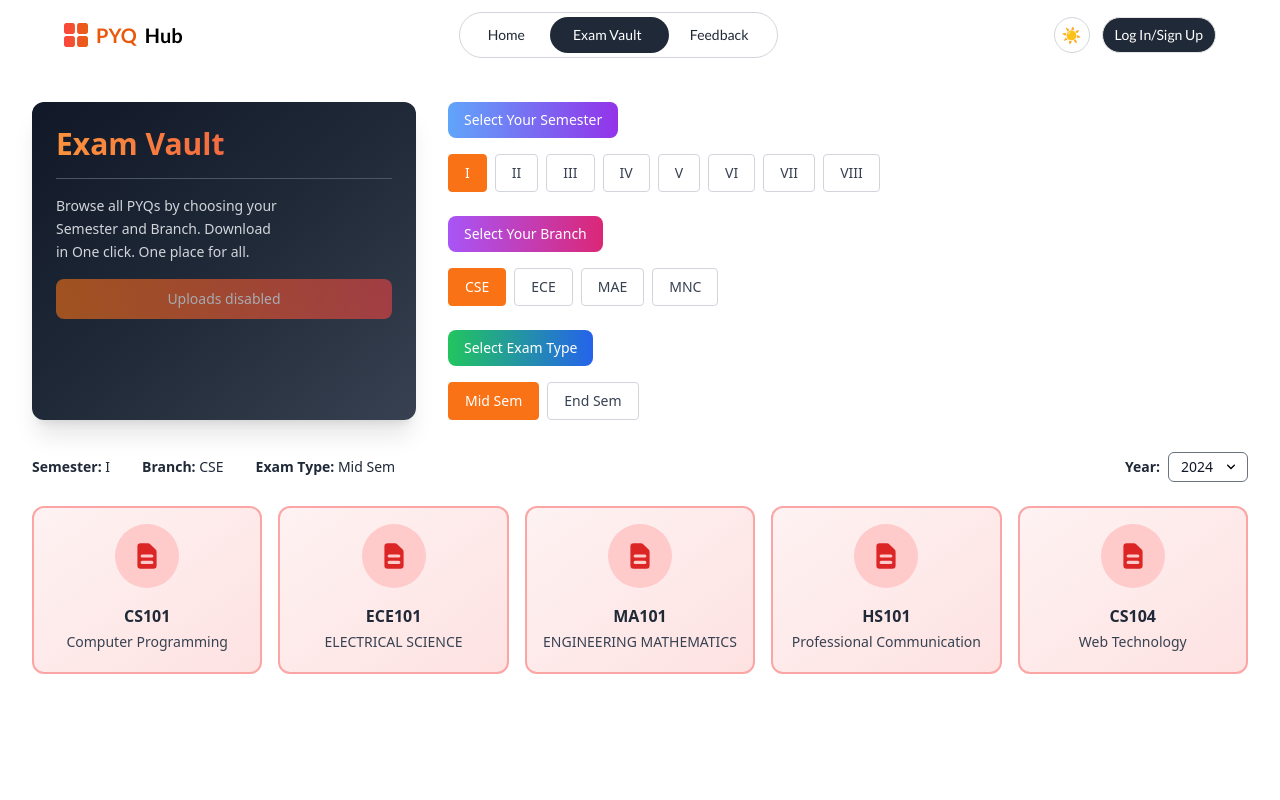
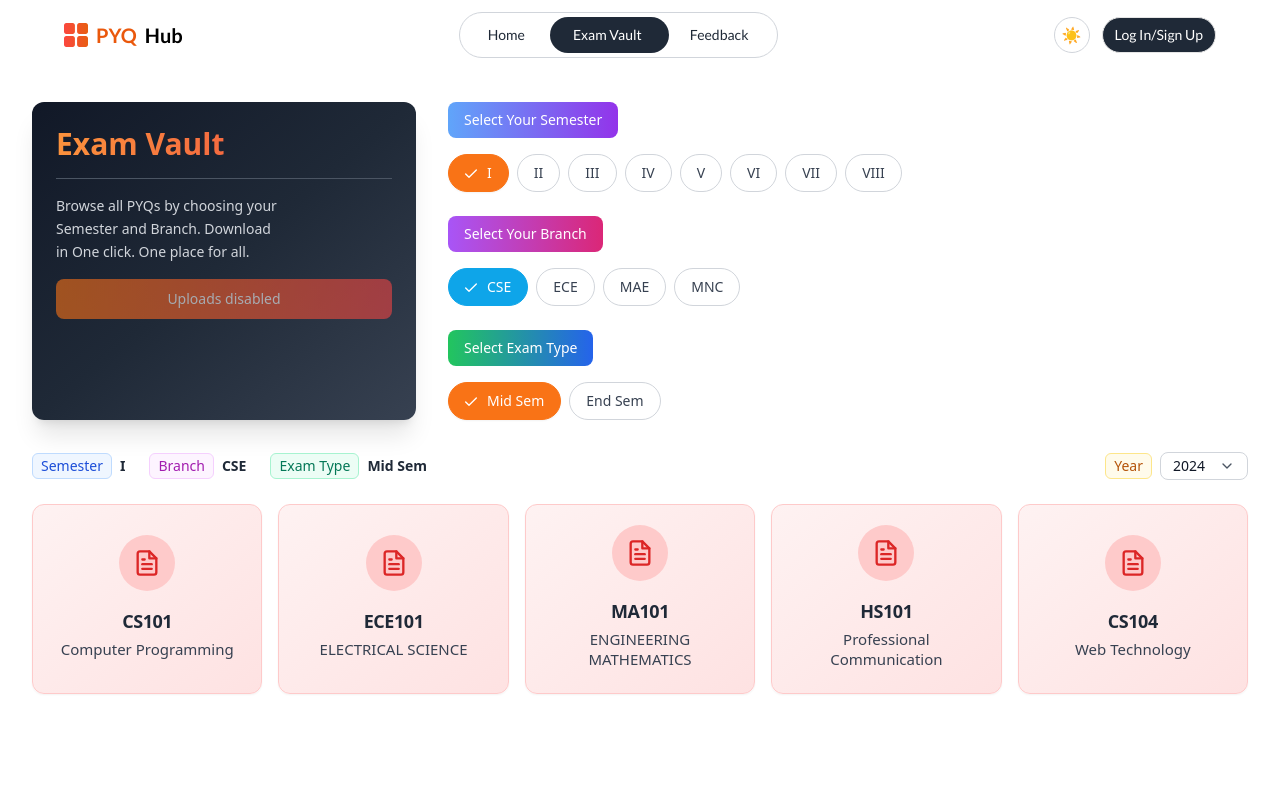
Before and after one commit to Git-shivansh/Nexus-Frontend, a React (Vite) app: page /exam-vault in a window 1280 px wide. Shown: the top 800 px of the page. Built offline with nearby package versions, Linux system fonts and the light colour scheme.

Commit message:
Feedback form added

```diff
--- a/package.json
+++ b/package.json
@@ -20,6 +20,7 @@
     "react": "^19.1.0",
     "react-dom": "^19.1.0",
     "react-dropzone": "^14.3.8",
+    "react-icons": "^5.5.0",
     "react-router-dom": "^7.7.1",
     "react-wavify": "^1.11.1",
     "tailwind-merge": "^3.3.1",
--- a/src/components/ExamVault.jsx
+++ b/src/components/ExamVault.jsx
@@ -1,4 +1,5 @@
 import React, { useState, useEffect } from "react";
+import { FiChevronDown, FiChevronUp, FiFileText, FiExternalLink, FiCheck } from "react-icons/fi";
 import { useDropzone } from "react-dropzone";
 import Footer from "./Footer";
 // Efficient drag-and-drop file upload using react-dropzone
@@ -95,6 +96,7 @@ function FileDropZone({ onFileAccepted }) {
 }
 
 const ExamVault = () => {
+  const FILTERS_STORAGE_KEY = "examVaultFilters";
   const [showSemesterDropdown, setShowSemesterDropdown] = useState(false);
   const [showYearDropdown, setShowYearDropdown] = useState(false); // page-level year dropdown
   const [showUploadYearDropdown, setShowUploadYearDropdown] = useState(false); // upload form year dropdown
@@ -107,10 +109,20 @@ const ExamVault = () => {
   const uploadYearDropdownRef = React.useRef(null); // upload form year dropdown ref
   const branchDropdownRef = React.useRef(null);
   const typeDropdownRef = React.useRef(null);
-  const [selectedSemester, setSelectedSemester] = useState("I");
-  const [selectedBranch, setBranch] = useState("CSE");
-  const [selectedYear, setSelectedYear] = useState("2024");
-  const [selectedExamType, setSelectedExamType] = useState("Mid Sem");
+  const loadSavedFilters = () => {
+    try {
+      const raw = localStorage.getItem(FILTERS_STORAGE_KEY);
+      if (!raw) return {};
+      const saved = JSON.parse(raw);
+      return saved && typeof saved === "object" ? saved : {};
+    } catch {
+      return {};
+    }
+  };
+  const [selectedSemester, setSelectedSemester] = useState(() => loadSavedFilters().semester || "I");
+  const [selectedBranch, setBranch] = useState(() => loadSavedFilters().branch || "CSE");
+  const [selectedYear, setSelectedYear] = useState(() => String(loadSavedFilters().year || "2024"));
+  const [selectedExamType, setSelectedExamType] = useState(() => loadSavedFilters().examType || "Mid Sem");
   const [examPapers, setExamPapers] = useState([]);
   const [allPapers, setAllPapers] = useState([]);
   const [loading, setLoading] = useState(false);
@@ -124,6 +136,18 @@ const ExamVault = () => {
     branch: "CSE",
   });
   const [uploadFile, setUploadFile] = useState(null);
+  // Save filters to localStorage whenever they change
+  useEffect(() => {
+    try {
+      const payload = {
+        semester: selectedSemester,
+        branch: selectedBranch,
+        year: selectedYear,
+        examType: selectedExamType,
+      };
+      localStorage.setItem(FILTERS_STORAGE_KEY, JSON.stringify(payload));
+    } catch {}
+  }, [selectedSemester, selectedBranch, selectedYear, selectedExamType]);
   // ...existing code...
   // Close dropdowns when clicking outside
   useEffect(() => {
@@ -240,27 +264,20 @@ const ExamVault = () => {
         href={paper.fileUrl}
         target="_blank"
         rel="noopener noreferrer"
-        className="bg-gradient-to-br from-red-50 to-red-100 rounded-xl p-3 md:p-4 hover:shadow-lg transition-all duration-300 cursor-pointer hover:from-red-100 hover:to-red-200 border-2 border-red-300 hover:border-red-400 flex flex-col items-center justify-center gap-2"
+        className="group relative rounded-xl p-4 md:p-5 transition-all duration-300 cursor-pointer flex flex-col items-center justify-center gap-2 border bg-gradient-to-br from-red-50 to-red-100 hover:from-red-100 hover:to-red-200 border-red-200 hover:border-red-300 shadow-sm hover:shadow-md dark:from-red-900/20 dark:to-red-900/10 dark:hover:from-red-900/30 dark:hover:to-red-900/20 dark:border-red-900/30 dark:hover:border-red-800/50 backdrop-blur-[1px] focus:outline-none focus-visible:ring-2 focus-visible:ring-orange-400/60"
       >
-        <div className="w-12 h-12 md:w-16 md:h-16 flex-shrink-0 mb-2 bg-red-200 rounded-full flex items-center justify-center">
-          {/* PDF Icon */}
-          <svg
-            className="w-6 h-6 md:w-8 md:h-8 text-red-600"
-            fill="currentColor"
-            viewBox="0 0 20 20"
-          >
-            <path
-              fillRule="evenodd"
-              d="M4 4a2 2 0 012-2h4.586A2 2 0 0112 2.586L15.414 6A2 2 0 0116 7.414V16a2 2 0 01-2 2H6a2 2 0 01-2-2V4zm2 6a1 1 0 011-1h6a1 1 0 110 2H7a1 1 0 01-1-1zm1 3a1 1 0 100 2h6a1 1 0 100-2H7z"
-              clipRule="evenodd"
+        <FiExternalLink
+          className="absolute top-2 right-2 h-4 w-4 text-red-400/0 group-hover:text-red-500 transition-colors duration-200 dark:text-red-400/0 dark:group-hover:text-red-300"
+          aria-hidden="true"
         />
-          </svg>
+        <div className="w-12 h-12 md:w-14 md:h-14 flex-shrink-0 mb-2 rounded-full flex items-center justify-center bg-red-200 text-red-600 dark:bg-red-900/40 dark:text-red-300">
+          <FiFileText className="w-6 h-6 md:w-7 md:h-7" aria-hidden="true" />
         </div>
         <div className="flex flex-col items-center justify-center w-full">
-          <div className="font-bold text-base text-gray-800 mb-1 text-center">
+          <div className="font-extrabold tracking-tight text-base md:text-lg text-gray-800 dark:text-gray-100 mb-1 text-center">
             {paper.subjectCode}
           </div>
-          <div className="text-sm text-gray-700 font-medium text-center mb-1">
+          <div className="text-sm md:text-[15px] text-gray-700 dark:text-gray-300 font-medium text-center mb-1">
             {paper.subjectName}
           </div>
         </div>
@@ -411,10 +428,16 @@ const ExamVault = () => {
                           className="w-full flex items-center justify-between rounded-md border border-gray-200 dark:border-zinc-600 px-3 py-1 text-sm bg-white dark:bg-zinc-800 focus:outline-none focus:ring-2 focus:ring-orange-100 dark:focus:ring-orange-900 focus:border-orange-400 mb-2 transition-colors duration-150 hover:border-orange-300 hover:bg-orange-50/30 dark:hover:bg-orange-900/30 text-gray-900 dark:text-gray-100"
                           onClick={() => setShowUploadYearDropdown((prev) => !prev)}
                           tabIndex={0}
+                          aria-haspopup="listbox"
+                          aria-expanded={showUploadYearDropdown}
                         >
                           <span>{uploadForm.year}</span>
-                          <span className="flex items-center justify-center h-full">
-                            <img src="/down.svg" alt="Dropdown arrow" className="w-2 h-2 text-gray-200" />
+                          <span className="flex items-center justify-center h-full text-gray-500 dark:text-gray-300">
+                            {showUploadYearDropdown ? (
+                              <FiChevronUp className="h-4 w-4" aria-hidden="true" />
+                            ) : (
+                              <FiChevronDown className="h-4 w-4" aria-hidden="true" />
+                            )}
                           </span>
                         </button>
                         {showUploadYearDropdown && (
@@ -423,13 +446,15 @@ const ExamVault = () => {
                               <button
                                 key={year}
                                 type="button"
-                                className={`w-full text-left px-3 text-sm hover:bg-orange-100 dark:hover:bg-orange-900 rounded-md transition-colors ${
+                                className={`w-full text-left px-3 py-1.5 text-sm hover:bg-orange-100 dark:hover:bg-orange-900 rounded-md transition-colors ${
                                   uploadForm.year === year ? "bg-orange-50 dark:bg-orange-900 font-semibold text-orange-700 dark:text-orange-300" : "text-gray-700 dark:text-gray-300"
                                 }`}
                                 onClick={() => {
                                   setUploadForm({ ...uploadForm, year });
                                   setShowUploadYearDropdown(false);
                                 }}
+                                role="option"
+                                aria-selected={uploadForm.year === year}
                               >
                                 {year}
                               </button>
@@ -530,20 +555,26 @@ const ExamVault = () => {
               <div className="bg-gradient-to-r from-blue-400 to-purple-600 text-white px-4 py-2 rounded-lg inline-block mb-4">
                 <h2 className="text-sm font-medium">Select Your Semester</h2>
               </div>
-              <div className="flex flex-wrap gap-2">
-                {semesters.map((sem) => (
+              <div className="flex flex-wrap gap-1.5 sm:gap-2" role="radiogroup" aria-label="Select semester">
+                {semesters.map((sem) => {
+                  const selected = selectedSemester === sem;
+                  const base = "px-3 py-1.5 md:px-4 md:py-2 rounded-full border text-sm font-medium transition-all duration-200 focus:outline-none focus-visible:ring-2 focus-visible:ring-orange-400/60 hover:scale-[1.02] active:scale-[0.98]";
+                  const active = "bg-orange-500 text-white border-orange-500 shadow-sm";
+                  const inactive = "bg-white dark:bg-zinc-800 text-gray-700 dark:text-gray-300 border-gray-300 dark:border-zinc-600 hover:bg-orange-50 dark:hover:bg-orange-900/40 hover:border-orange-300/70 dark:hover:border-orange-400/40";
+                  return (
                     <button
                       key={sem}
+                      type="button"
+                      role="radio"
+                      aria-checked={selected}
                       onClick={() => setSelectedSemester(sem)}
-                    className={`px-3 py-2 md:px-4 md:py-2 border rounded transition-colors text-sm ${
-                      selectedSemester === sem
-                        ? "bg-orange-500 text-white border-orange-500"
-                        : "bg-white dark:bg-zinc-800 text-gray-700 dark:text-gray-300 border-gray-300 dark:border-zinc-600 hover:bg-orange-100 dark:hover:bg-orange-900"
-                    }`}
+                      className={`${base} ${selected ? active : inactive}`}
                     >
+                      {selected && <FiCheck className="inline mr-2 -ml-0.5 h-4 w-4" aria-hidden="true" />}
                       {sem}
                     </button>
-                ))}
+                  );
+                })}
               </div>
             </div>
 
@@ -552,20 +583,32 @@ const ExamVault = () => {
               <div className="bg-gradient-to-r from-purple-500 to-pink-600 text-white px-4 py-2 rounded-lg inline-block mb-4">
                 <h2 className="text-sm font-medium">Select Your Branch</h2>
               </div>
-              <div className="flex flex-wrap gap-2">
-                {branches.map((branch) => (
+              <div className="flex flex-wrap gap-1.5 sm:gap-2" role="radiogroup" aria-label="Select branch">
+                {branches.map((branch) => {
+                  const selected = selectedBranch === branch;
+                  const base = "px-3 py-1.5 md:px-4 md:py-2 rounded-full border text-sm font-medium transition-all duration-200 focus:outline-none focus-visible:ring-2 focus-visible:ring-orange-400/60 hover:scale-[1.02] active:scale-[0.98]";
+                  const branchActiveMap = {
+                    CSE: "bg-sky-500 text-white border-sky-500",
+                    ECE: "bg-violet-500 text-white border-violet-500",
+                    MAE: "bg-emerald-500 text-white border-emerald-500",
+                    MNC: "bg-rose-500 text-white border-rose-500",
+                  };
+                  const active = branchActiveMap[branch] || "bg-orange-500 text-white border-orange-500";
+                  const inactive = "bg-white dark:bg-zinc-800 text-gray-700 dark:text-gray-300 border-gray-300 dark:border-zinc-600 hover:bg-orange-50 dark:hover:bg-orange-900/40 hover:border-orange-300/70 dark:hover:border-orange-400/40";
+                  return (
                     <button
                       key={branch}
+                      type="button"
+                      role="radio"
+                      aria-checked={selected}
                       onClick={() => setBranch(branch)}
-                    className={`px-3 py-2 md:px-4 md:py-2 border rounded transition-colors text-sm ${
-                      selectedBranch === branch
-                        ? "bg-orange-500 text-white border-orange-500"
-                        : "bg-white dark:bg-zinc-800 text-gray-700 dark:text-gray-300 border-gray-300 dark:border-zinc-600 hover:bg-orange-100 dark:hover:bg-orange-900"
-                    }`}
+                      className={`${base} ${selected ? active : inactive}`}
                     >
+                      {selected && <FiCheck className="inline mr-2 -ml-0.5 h-4 w-4" aria-hidden="true" />}
                       {branch}
                     </button>
-                ))}
+                  );
+                })}
               </div>
             </div>
 
@@ -574,68 +617,82 @@ const ExamVault = () => {
               <div className="bg-gradient-to-r from-green-500 to-blue-600 text-white px-4 py-2 rounded-lg inline-block mb-4">
                 <h2 className="text-sm font-medium">Select Exam Type</h2>
               </div>
-              <div className="flex flex-wrap gap-2">
-                {examTypes.map((examType) => (
+              <div className="flex flex-wrap gap-1.5 sm:gap-2" role="radiogroup" aria-label="Select exam type">
+                {examTypes.map((examType) => {
+                  const selected = selectedExamType === examType;
+                  const base = "px-3 py-1.5 md:px-4 md:py-2 rounded-full border text-sm font-medium transition-all duration-200 focus:outline-none focus-visible:ring-2 focus-visible:ring-orange-400/60 hover:scale-[1.02] active:scale-[0.98]";
+                  const active = "bg-orange-500 text-white border-orange-500 shadow-sm";
+                  const inactive = "bg-white dark:bg-zinc-800 text-gray-700 dark:text-gray-300 border-gray-300 dark:border-zinc-600 hover:bg-orange-50 dark:hover:bg-orange-900/40 hover:border-orange-300/70 dark:hover:border-orange-400/40";
+                  return (
                     <button
                       key={examType}
+                      type="button"
+                      role="radio"
+                      aria-checked={selected}
                       onClick={() => setSelectedExamType(examType)}
-                    className={`px-3 py-2 md:px-4 md:py-2 border rounded transition-colors text-sm ${
-                      selectedExamType === examType
-                        ? "bg-orange-500 text-white border-orange-500"
-                        : "bg-white dark:bg-zinc-800 text-gray-700 dark:text-gray-300 border-gray-300 dark:border-zinc-600 hover:bg-orange-100 dark:hover:bg-orange-900"
-                    }`}
+                      className={`${base} ${selected ? active : inactive}`}
                     >
+                      {selected && <FiCheck className="inline mr-2 -ml-0.5 h-4 w-4" aria-hidden="true" />}
                       {examType}
                     </button>
-                ))}
+                  );
+                })}
               </div>
             </div>
           </div>
         </div>
 
         {/* Current Selection Display */}
-        <div className="mt-8 flex flex-col sm:flex-row sm:justify-between sm:items-center gap-4 text-gray-800 dark:text-gray-200">
-          <div className="flex flex-col sm:flex-row gap-2 sm:gap-8 text-sm">
-            <span>
-              <strong>Semester:</strong> {selectedSemester}
+        <div className="mt-8 flex flex-col gap-3 sm:flex-row sm:justify-between sm:items-center text-gray-800 dark:text-gray-200">
+          <div className="flex flex-wrap items-center gap-x-6 gap-y-2 text-sm">
+            <span className="inline-flex items-center gap-2">
+              <span className="inline-flex items-center px-2 py-0.5 rounded-md bg-blue-50 text-blue-700 border border-blue-200 dark:bg-blue-900/20 dark:text-blue-300 dark:border-blue-900/40">Semester</span>
+              <span className="font-semibold">{selectedSemester}</span>
             </span>
-            <span>
-              <strong>Branch:</strong> {selectedBranch}
+            <span className="inline-flex items-center gap-2">
+              <span className="inline-flex items-center px-2 py-0.5 rounded-md bg-fuchsia-50 text-fuchsia-700 border border-fuchsia-200 dark:bg-fuchsia-900/20 dark:text-fuchsia-300 dark:border-fuchsia-900/40">Branch</span>
+              <span className="font-semibold">{selectedBranch}</span>
             </span>
-            <span>
-              <strong>Exam Type:</strong> {selectedExamType}
+            <span className="inline-flex items-center gap-2">
+              <span className="inline-flex items-center px-2 py-0.5 rounded-md bg-emerald-50 text-emerald-700 border border-emerald-200 dark:bg-emerald-900/20 dark:text-emerald-300 dark:border-emerald-900/40">Exam Type</span>
+              <span className="font-semibold">{selectedExamType}</span>
             </span>
           </div>
-          <div className="flex items-center gap-2 relative" style={{ minWidth: "120px" }}>
-            <span className="text-sm">
-              <strong>Year:</strong>
-            </span>
+          <div className="flex items-center gap-2 relative">
+            <span className="inline-flex items-center px-2 py-0.5 rounded-md bg-amber-50 text-amber-700 border border-amber-200 dark:bg-amber-900/20 dark:text-amber-300 dark:border-amber-900/40 text-sm">Year</span>
             <div className="relative" ref={yearDropdownRef}>
               <button
                 type="button"
-                className="w-full flex items-center justify-between rounded-md border border-gray-500 dark:border-zinc-600 px-3 py-1 text-sm bg-white dark:bg-zinc-800 focus:outline-none focus:ring-2 focus:ring-orange-100 dark:focus:ring-orange-900 focus:border-orange-400 mb-0 min-w-[80px] text-gray-900 dark:text-gray-100"
+                className="inline-flex items-center justify-between rounded-lg border border-gray-300 dark:border-zinc-600 px-3 h-7 text-sm bg-white dark:bg-zinc-800 focus:outline-none focus:ring-2 focus:ring-orange-100 dark:focus:ring-orange-900 focus:border-orange-400 text-gray-900 dark:text-gray-100 min-w-[88px]"
                 onClick={() => setShowYearDropdown((prev) => !prev)}
                 tabIndex={0}
-                style={{ minWidth: "80px" }}
+                aria-haspopup="listbox"
+                aria-expanded={showYearDropdown}
               >
                 <span>{selectedYear}</span>
-                <span className="flex items-center justify-center h-full">
-                  <img src="/down.svg" alt="Dropdown arrow" className="w-2 h-2 text-gray-200" />
+                <span className="ml-2 flex items-center text-gray-600 dark:text-gray-300">
+                  {showYearDropdown ? (
+                    <FiChevronUp className="h-4 w-4" aria-hidden="true" />
+                  ) : (
+                    <FiChevronDown className="h-4 w-4" aria-hidden="true" />
+                  )}
                 </span>
               </button>
               {showYearDropdown && (
-                <div className="absolute left-0 right-0 mt-1 z-10 bg-white dark:bg-zinc-800 border border-gray-200 dark:border-zinc-600 rounded-md shadow-lg">
+                <div className="absolute right-0 mt-1 z-10 w-28 bg-white dark:bg-zinc-800 border border-gray-200 dark:border-zinc-600 rounded-md shadow-lg">
                   {years.map((year) => (
                     <button
                       key={year}
                       type="button"
-                      className={`w-full text-left px-3 text-sm hover:bg-orange-100 dark:hover:bg-orange-900 rounded-md transition-colors ${
+                      className={`w-full text-left px-3 py-1.5 text-sm hover:bg-orange-100 dark:hover:bg-orange-900 rounded-md transition-colors ${
                         selectedYear === year ? "bg-orange-50 dark:bg-orange-900 font-semibold text-orange-700 dark:text-orange-300" : "text-gray-700 dark:text-gray-300"
                       }`}
                       onClick={() => {
                         setSelectedYear(year);
                         setShowYearDropdown(false);
                       }}
+                      role="option"
+                      aria-selected={selectedYear === year}
                     >
                       {year}
                     </button>
--- a/src/components/test.jsx
+++ b/src/components/test.jsx
@@ -3,10 +3,8 @@ import { ShineBorder } from "./magicui/shine-border";
 
 function Test() {
   return (
-    <div className="w-screen h-screen flex justify-center items-center bg-gray-900">
-      <div className="relative w-[200px] h-[200px] bg-zinc-800 rounded-xl overflow-hidden">
-        <ShineBorder />
-      </div>
+    <div className="h-screen w-screen flex justify-center items-center bg-gray-900">
+
     </div>
   );
 }
```
Also changed, not shown: src/components/navbar.jsx (+13 -16 lines), 1 other file (tests, documents, lock files or other folders). Lines whose indentation alone changed are shown as unchanged.
